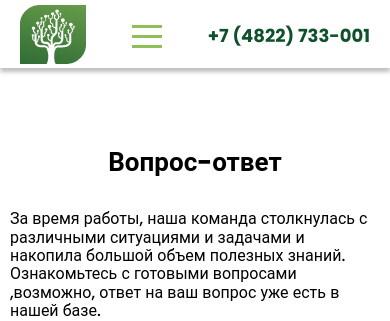
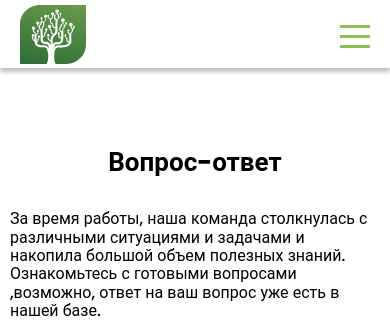
Before and after one commit to honeydrums/razvitie-consulting, a PHP site: page /faq.html in a window 390 px wide. Shown: the top 321 px of the page. Run offline with PHP 8.4, Linux system fonts and the light colour scheme.

Commit message:
Update style.css
hide phone number from header with max-width 640px

```diff
--- a/css/style.css
+++ b/css/style.css
@@ -399,6 +399,9 @@ body {
     .main-header__nav-list_element:not(:last-child) {
         border-bottom: 2px solid rgba(255, 255, 255, 1);
     }
+    .main-header__top .contact-phone {
+        display: none;
+    }
 }
 
 @media (max-width: 560px) {
```
